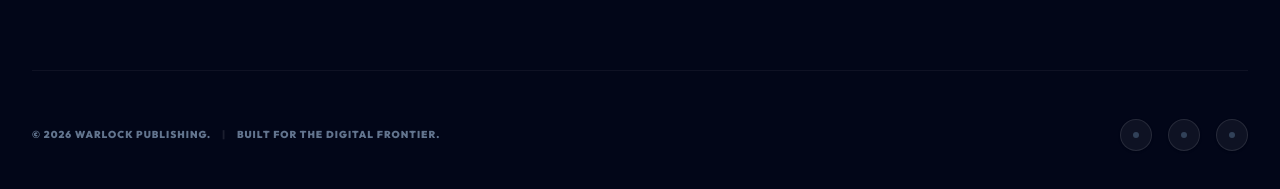
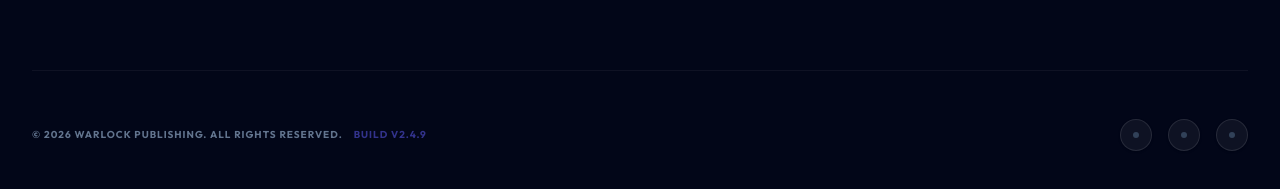
Before and after one commit to erovelto2023/warlockpublishing, a Next.js app: page / in a window 1280 px wide. Shown: the part 2626-2815 px from the top of the page. Built offline with nearby package versions, Linux system fonts and the light colour scheme; no server answers; the database is empty; a web font is replaced by a local one.

Commit message:
verify deploy v2.4.9

```diff
--- a/components/footer.tsx
+++ b/components/footer.tsx
@@ -51,9 +51,9 @@ export default function Footer() {
                     </div>
                 </div>
 
-                <div className="pt-12 border-t border-white/5 flex flex-col md:flex-row justify-between items-center gap-8">
-                    <p className="text-slate-500 text-[10px] font-black tracking-widest uppercase">
-                        &copy; {new Date().getFullYear()} Warlock Publishing. <span className="text-white/10 mx-2">|</span> Built for the Digital Frontier.
+                <div className="pt-12 border-t border-white/5 flex flex-col md:flex-row justify-between items-center gap-6">
+                    <p className="text-slate-500 text-[10px] font-bold uppercase tracking-widest">
+                        &copy; {new Date().getFullYear()} Warlock Publishing. All rights reserved. <span className="ml-2 text-indigo-500/50">Build v2.4.9</span>
                     </p>
                     <div className="flex gap-4">
                         {[1, 2, 3].map((i) => (
```
